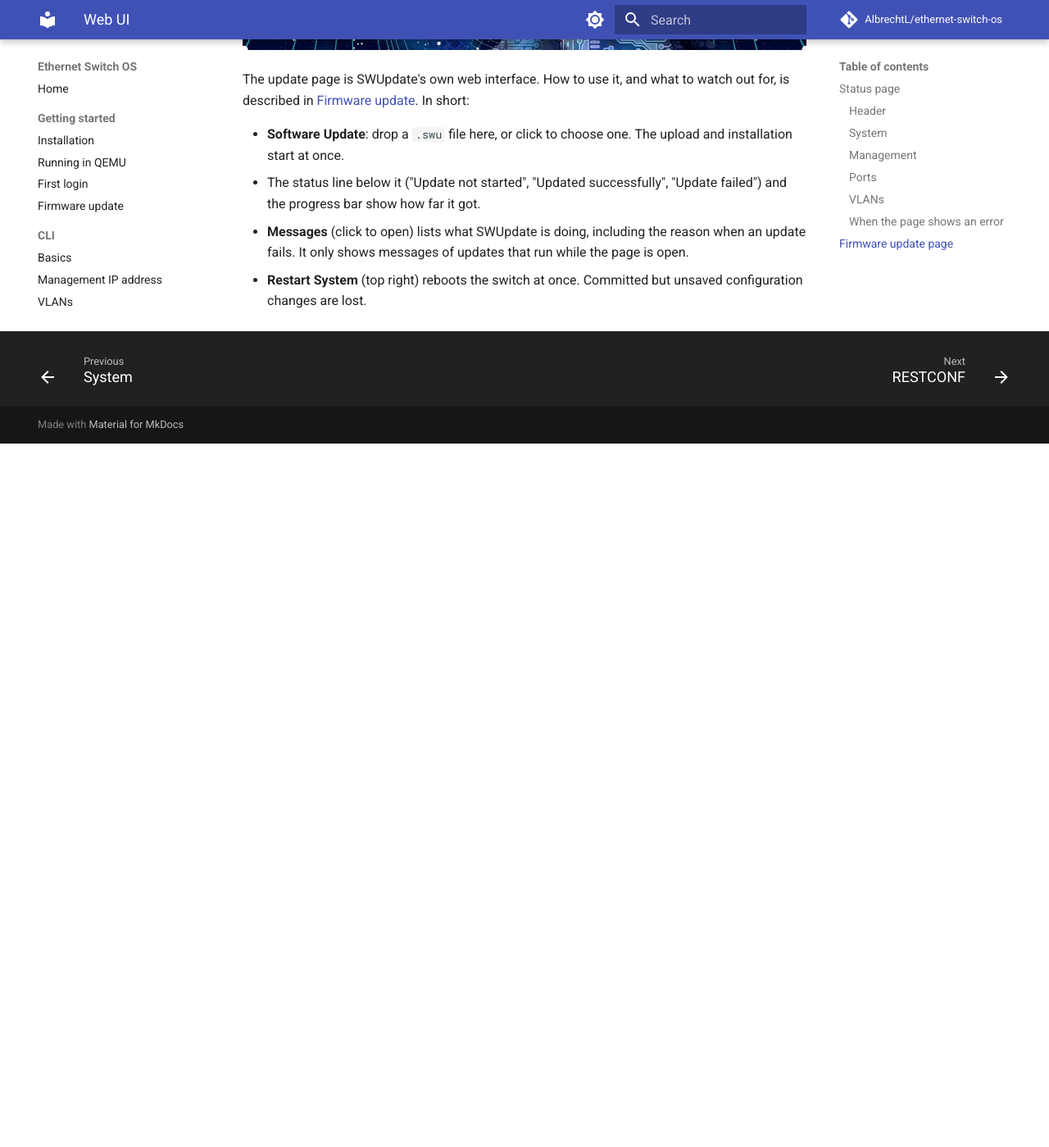
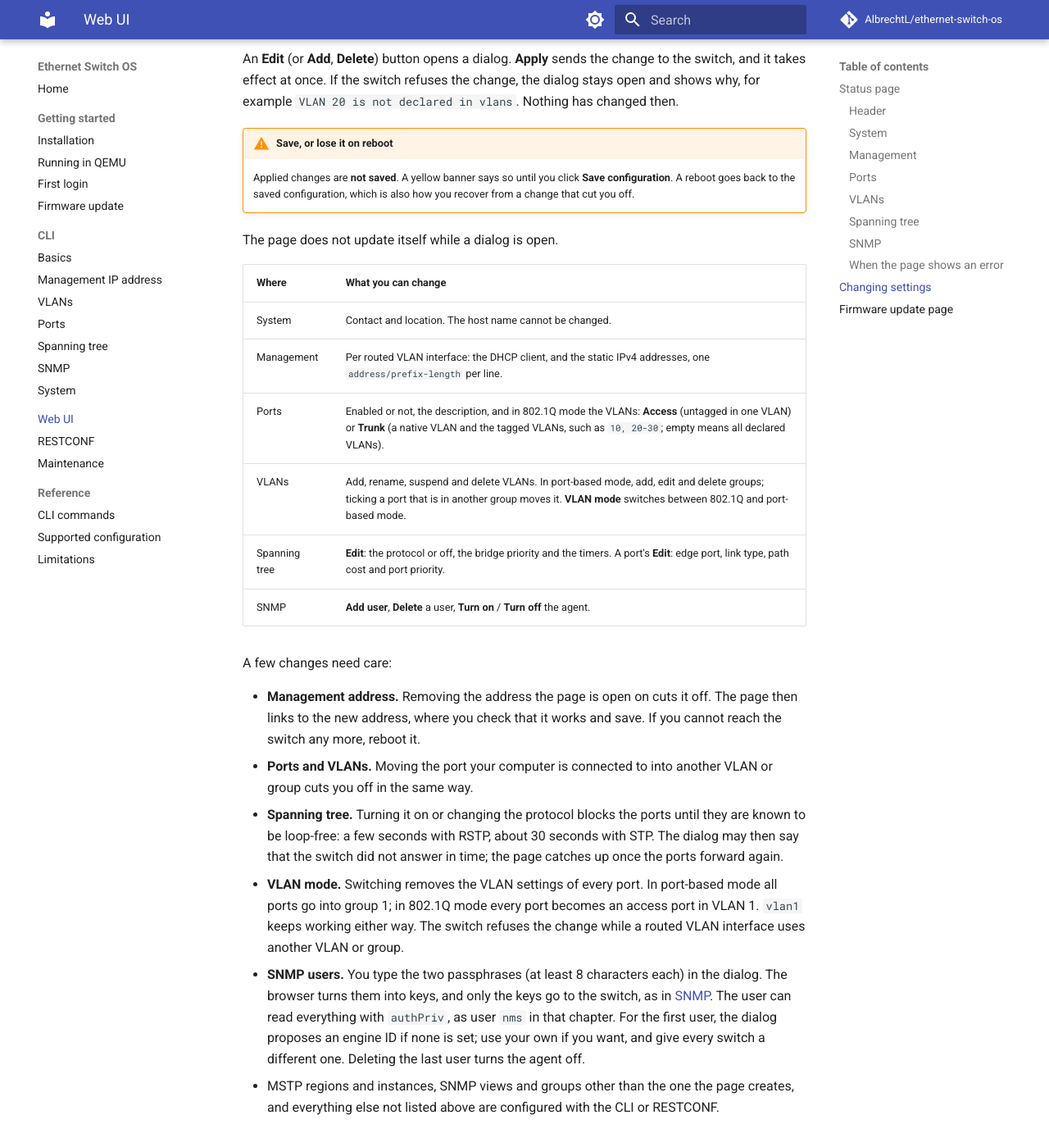
Before and after one commit to AlbrechtL/ethernet-switch-os, an MkDocs documentation site: the page built from docs/web-ui.md, in a window 1280 px wide and 1400 px high, scrolled down 3519 px. Shown: the whole window at 82% size. Built offline with MkDocs 1.6.1 and Material for MkDocs 9.7.7, drawn with Linux system fonts in a browser that asks for light colours; comment, search, counter and statistics services are not loaded; before the commit the page ends 4060 px from its top, so only the background shows below that; some of the changed text lies outside the part shown.

Commit message:
docs: the web page changes settings now
The user guide's web UI chapter describes the edit dialogs, Apply versus
Save configuration, and the changes that can cut the page off
(management address, port VLANs, spanning tree, VLAN mode). The pages that
called the web page read-only say what it does instead.

The status page screenshot still shows the read-only page.

Co-Authored-By: Claude Opus 5.5 <noreply@anthropic.com>

```diff
--- a/docs/cli/snmp.md
+++ b/docs/cli/snmp.md
@@ -5,7 +5,7 @@
 
 The switch has a read-only **SNMPv3** agent for monitoring tools. It is
 **off** by factory default. SNMP can only read: the configuration is changed
-through the CLI or RESTCONF only.
+through the CLI, RESTCONF or the [web page](../web-ui.md#snmp) only.
 
 What it answers:
 
--- a/docs/getting-started/first-login.md
+++ b/docs/getting-started/first-login.md
@@ -58,7 +58,7 @@ On the serial console (115200 8N1), the same users log in at the
 
 | URL | Content |
 |---|---|
-| `http://192.168.1.1/` | Status page: firmware version, uptime, management address, ports, VLANs. Read-only. See [Web UI](../web-ui.md). |
+| `http://192.168.1.1/` | Status and settings page: firmware version, uptime, management address, ports, VLANs, spanning tree, SNMP. See [Web UI](../web-ui.md). |
 | `http://192.168.1.1:8080/` | Firmware update (SWUpdate). See [Firmware update](firmware-update.md). |
 
 ## Next steps
--- a/docs/web-ui.md
+++ b/docs/web-ui.md
@@ -4,22 +4,25 @@ The switch has two web pages:
 
 | URL | Page |
 |---|---|
-| `http://<switch-ip>/` | [Status page](#status-page): what the switch is doing. Read-only. |
+| `http://<switch-ip>/` | [Status page](#status-page): what the switch is doing, and its [settings](#changing-settings). |
 | `http://<switch-ip>:8080/` | [Firmware update page](#firmware-update-page). |
 
 Both work in any current browser and need no login.
 
 !!! danger "No password"
-    Anyone who can reach the switch can open both pages, and can install
-    firmware through the update page. See
+    Anyone who can reach the switch can open both pages, change the
+    configuration on the status page and install firmware through the
+    update page. See
     [Limitations](reference/limitations.md#security).
 
 ## Status page
 
 ![The status page of a switch with a DHCP lease](assets/status-page.png)
 
-The status page shows the state of the switch at a glance. You cannot
-change anything here; use the [CLI](cli/basics.md) or RESTCONF for that.
+The status page shows the state of the switch at a glance. Its **Edit**,
+**Add** and **Delete** buttons change the configuration, see
+[Changing settings](#changing-settings). Anything the page does not offer
+is configured with the [CLI](cli/basics.md) or RESTCONF.
 
 It updates itself every 5 seconds while it is visible. **Refresh** updates
 it at once, and the time of the last update is next to it.
@@ -27,6 +30,8 @@ it at once, and the time of the last update is next to it.
 ### Header
 
 - The switch's host name and firmware version.
+- **Save configuration** keeps the changes made since the last save across
+  a reboot. It is highlighted while there are unsaved changes.
 - **Firmware update** opens the [firmware update page](#firmware-update-page)
   in a new tab.
 
@@ -41,6 +46,7 @@ it at once, and the time of the last update is next to it.
 | Switch clock | The switch's clock, in your browser's time zone. It is not synchronised and starts at the same fixed date on every boot. |
 | Load | CPU load over 1, 5 and 15 minutes. |
 | Memory | RAM in use. |
+| Contact, Location | Who is responsible for the switch and where it is, when set. SNMP reports them as `sysContact` and `sysLocation`. |
 
 ### Management
 
@@ -76,11 +82,75 @@ In 802.1Q mode, the declared VLANs with name, status (`UP` for active,
 [port-based mode](cli/vlans.md#port-based-vlans), the groups with their
 names and member ports.
 
+### Spanning tree
+
+The protocol (`off`, `STP`, `RSTP` or `MSTP`), the switch's bridge priority
+and address, the root bridge and the root port, and the number of topology
+changes. Below, one row per port with its role, state (for example
+`FORWARDING`), whether it is an edge port, and its path cost and priority.
+See [Spanning tree](cli/spanning-tree.md).
+
+### SNMP
+
+Whether the SNMPv3 agent is on, the engine ID, and the SNMP users. See
+[SNMP](cli/snmp.md).
+
 ### When the page shows an error
 
 "Cannot read the switch's state" means the page could not get the data
 from the switch, for example while it reboots. The page keeps trying every
 5 seconds and recovers by itself.
+
+## Changing settings
+
+An **Edit** (or **Add**, **Delete**) button opens a dialog. **Apply**
+sends the change to the switch, and it takes effect at once. If the switch
+refuses the change, the dialog stays open and shows why, for example
+`VLAN 20 is not declared in vlans`. Nothing has changed then.
+
+!!! warning "Save, or lose it on reboot"
+    Applied changes are **not saved**. A yellow banner says so until you
+    click **Save configuration**. A reboot goes back to the saved
+    configuration, which is also how you recover from a change that cut
+    you off.
+
+The page does not update itself while a dialog is open.
+
+| Where | What you can change |
+|---|---|
+| System | Contact and location. The host name cannot be changed. |
+| Management | Per routed VLAN interface: the DHCP client, and the static IPv4 addresses, one `address/prefix-length` per line. |
+| Ports | Enabled or not, the description, and in 802.1Q mode the VLANs: **Access** (untagged in one VLAN) or **Trunk** (a native VLAN and the tagged VLANs, such as `10, 20-30`; empty means all declared VLANs). |
+| VLANs | Add, rename, suspend and delete VLANs. In port-based mode, add, edit and delete groups; ticking a port that is in another group moves it. **VLAN mode** switches between 802.1Q and port-based mode. |
+| Spanning tree | **Edit**: the protocol or off, the bridge priority and the timers. A port's **Edit**: edge port, link type, path cost and port priority. |
+| SNMP | **Add user**, **Delete** a user, **Turn on** / **Turn off** the agent. |
+
+A few changes need care:
+
+- **Management address.** Removing the address the page is open on cuts it
+  off. The page then links to the new address, where you check that it
+  works and save. If you cannot reach the switch any more, reboot it.
+- **Ports and VLANs.** Moving the port your computer is connected to into
+  another VLAN or group cuts you off in the same way.
+- **Spanning tree.** Turning it on or changing the protocol blocks the
+  ports until they are known to be loop-free: a few seconds with RSTP,
+  about 30 seconds with STP. The dialog may then say that the switch did
+  not answer in time; the page catches up once the ports forward again.
+- **VLAN mode.** Switching removes the VLAN settings of every port. In
+  port-based mode all ports go into group 1; in 802.1Q mode every port
+  becomes an access port in VLAN 1. `vlan1` keeps working either way.
+  The switch refuses the change while a routed VLAN interface uses another
+  VLAN or group.
+- **SNMP users.** You type the two passphrases (at least 8 characters each)
+  in the dialog. The browser turns them into keys, and only the keys go to
+  the switch, as in [SNMP](cli/snmp.md#how-snmpv3-security-works-here). The
+  user can read everything with `authPriv`, as user `nms` in that
+  chapter. For the first user, the dialog proposes an engine ID if none is
+  set; use your own if you want, and give every switch a different one.
+  Deleting the last user turns the agent off.
+- MSTP regions and instances, SNMP views and groups other than the one the
+  page creates, and everything else not listed above are configured with
+  the CLI or RESTCONF.
 
 ## Firmware update page
 
```
Also changed, not shown: README.md (+3 -3 lines), docs/index.md (+1 -1 lines), docs/reference/limitations.md (+2 -2 lines).
